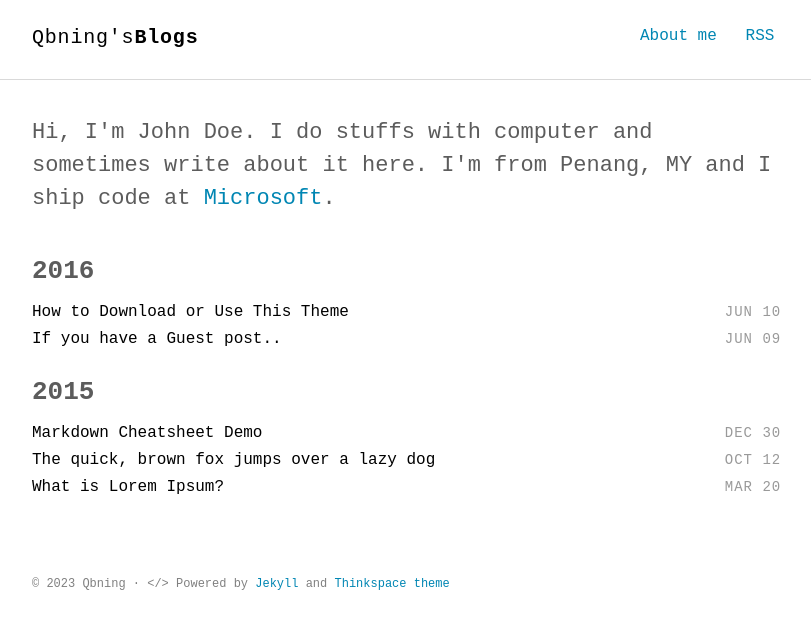
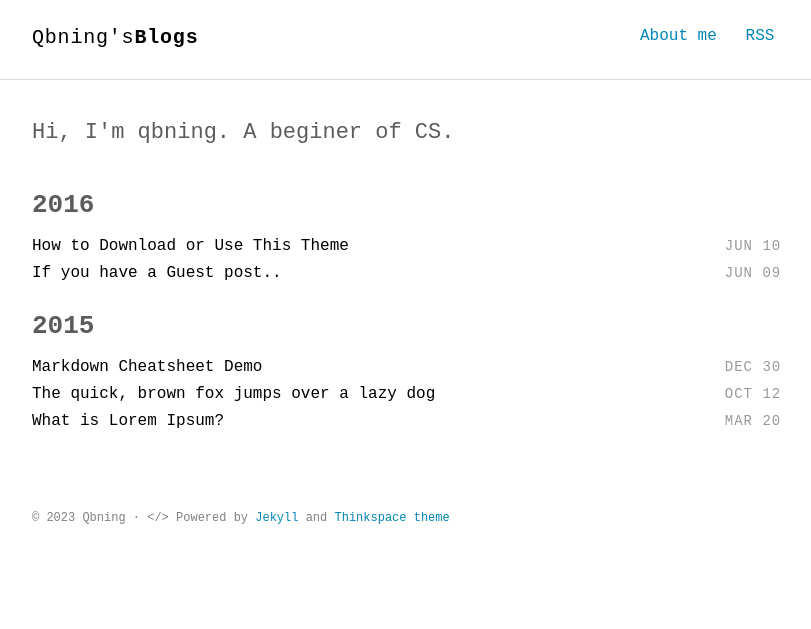
Before and after one commit to qbning/qbning.github.io, a Jekyll site: the page built from index.html, in a window 1280 px wide. Shown: the top 629 px of the page, without its empty margins (232-1043 px from the left). Built offline with Jekyll 4.4.1, drawn with Linux system fonts in a browser that asks for light colours; some web fonts are replaced.

Commit message:
Update intro.html

```diff
--- a/_includes/intro.html
+++ b/_includes/intro.html
@@ -1,5 +1,5 @@
 <section class="intro">
   <div class="container">
-    <p class="lead">Hi, I'm John Doe. I do stuffs with computer and sometimes write about it here. I'm from Penang, MY and I ship code at <a href="#">Microsoft</a>.</p>
+    <p class="lead">Hi, I'm qbning. A beginer of CS.</p>
   </div>
 </section>
```
